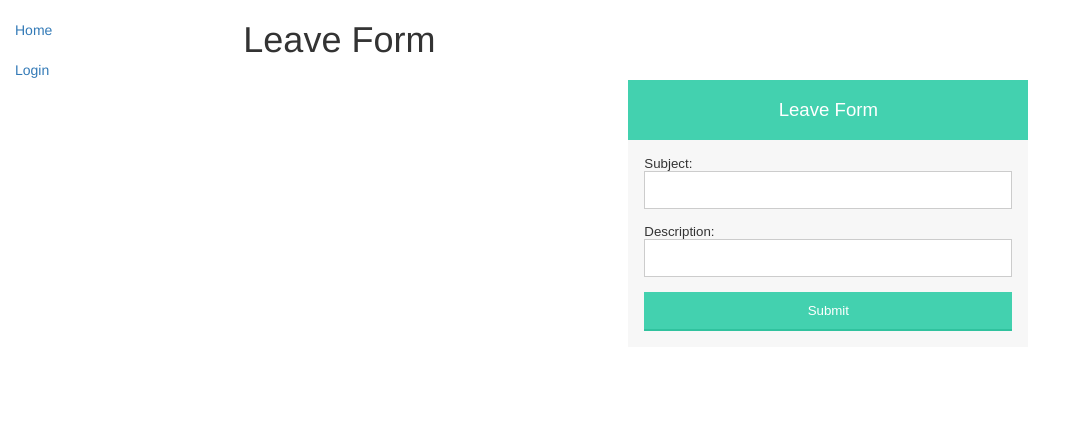
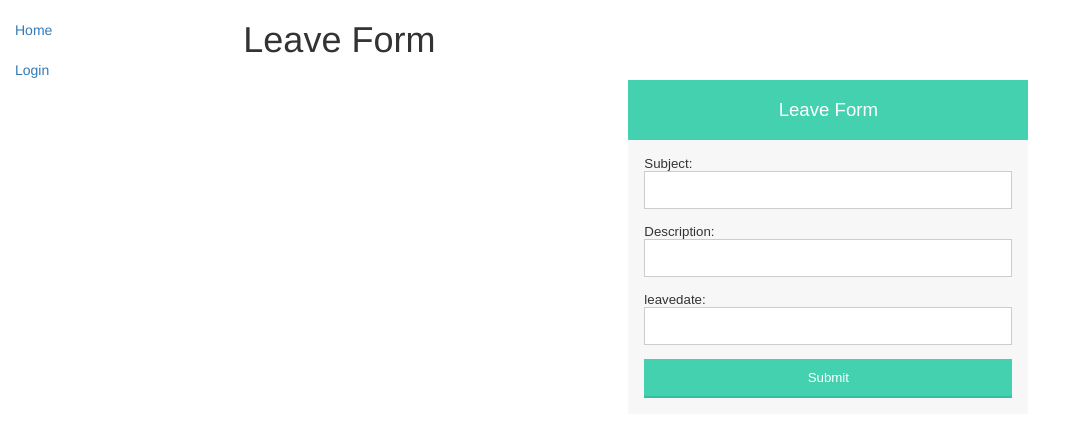
Before and after one commit to pravu02280/ProMinor, a Django app: page /report/leaveform/ in a window 1280 px wide; the page is wider, and only the part inside the window is pictured. Shown: the top 437 px of that part, without its empty margins (0-1075 px from the left). Run offline with Django 3.2, Linux system fonts and the light colour scheme; parts of the project's set-up code (start-up, migrations or seed data) failed here and were passed over; some libraries are stand-ins or nearby versions.

Commit message:
leave date added

```diff
--- a/catalog/templates/name.html
+++ b/catalog/templates/name.html
@@ -79,6 +79,8 @@
 .form-style-6 input[type="button"]:hover{
     background: #2EBC99;
 }
+
+
 </style>
 {% if message %}
 <div class="alert alert-success">
@@ -94,7 +96,8 @@
                 {% csrf_token %}
                 Subject: {{ form.subject }}
                 Description: {{ form.description }}
-                <input type="submit" value="Submit" />
+                leavedate: {{form.leavedate}}
+                <input type="submit" value="Submit"/>
             </form>
         </div>
     </div>
--- a/report/admin.py
+++ b/report/admin.py
@@ -2,5 +2,9 @@ from django.contrib import admin
 from .models import RLeave, RProgress
 
 # Register your models here.
-admin.site.register(RLeave)
 admin.site.register(RProgress)
+
+
+@admin.register(RLeave)
+class RleaveAdmin(admin.ModelAdmin):
+    list_display = ('subject', 'leavedate', 'approve', 'user')
--- a/report/forms.py
+++ b/report/forms.py
@@ -9,7 +9,7 @@ from .models import RLeave, RProgress
 class LeaveForm(forms.ModelForm):
     class Meta:
         model = RLeave
-        fields = ['subject', 'description']
+        fields = ['subject', 'description', 'leavedate']
 
 
 class ProgressForm(forms.ModelForm):
--- a/report/models.py
+++ b/report/models.py
@@ -3,10 +3,12 @@ from django.contrib.auth.models import User
 # Create your models here.
 from django.urls import reverse
 
+
 # Create your models here.
 class RLeave(models.Model):
     subject = models.CharField(
         max_length=200, help_text="Enter a leave form")
+    leavedate = models.DateField(null=True, blank=True)
     description = models.CharField(
         max_length=200)
     user = models.ForeignKey(
```
Also changed, not shown: db.sqlite3. Lines whose indentation alone changed are shown as unchanged.
